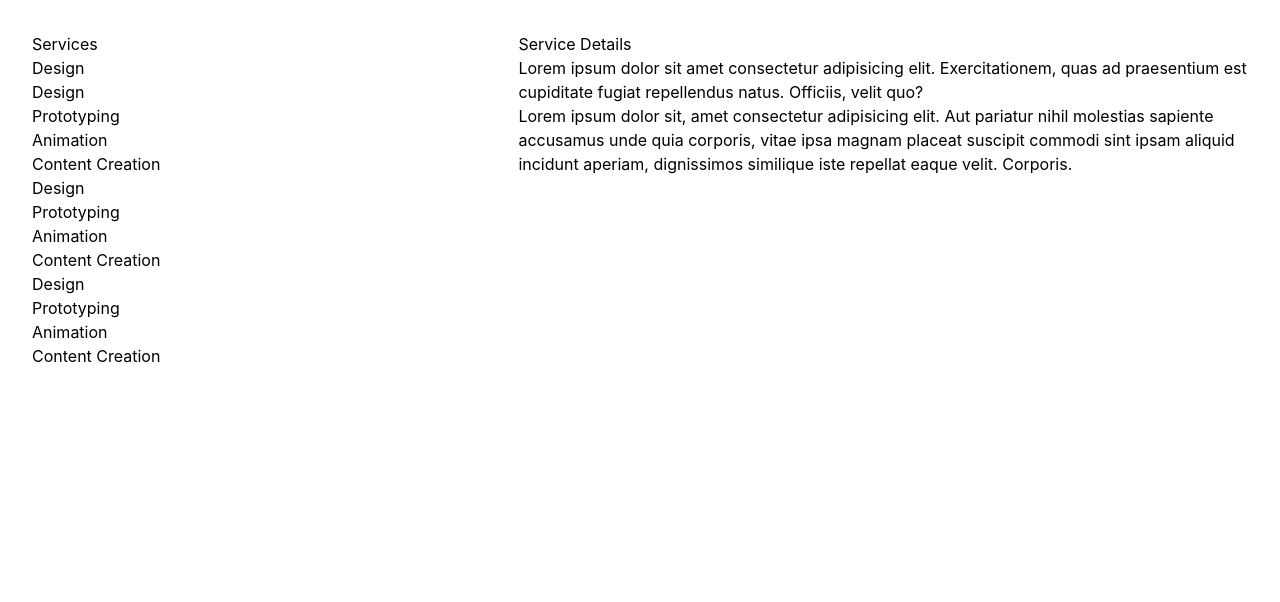
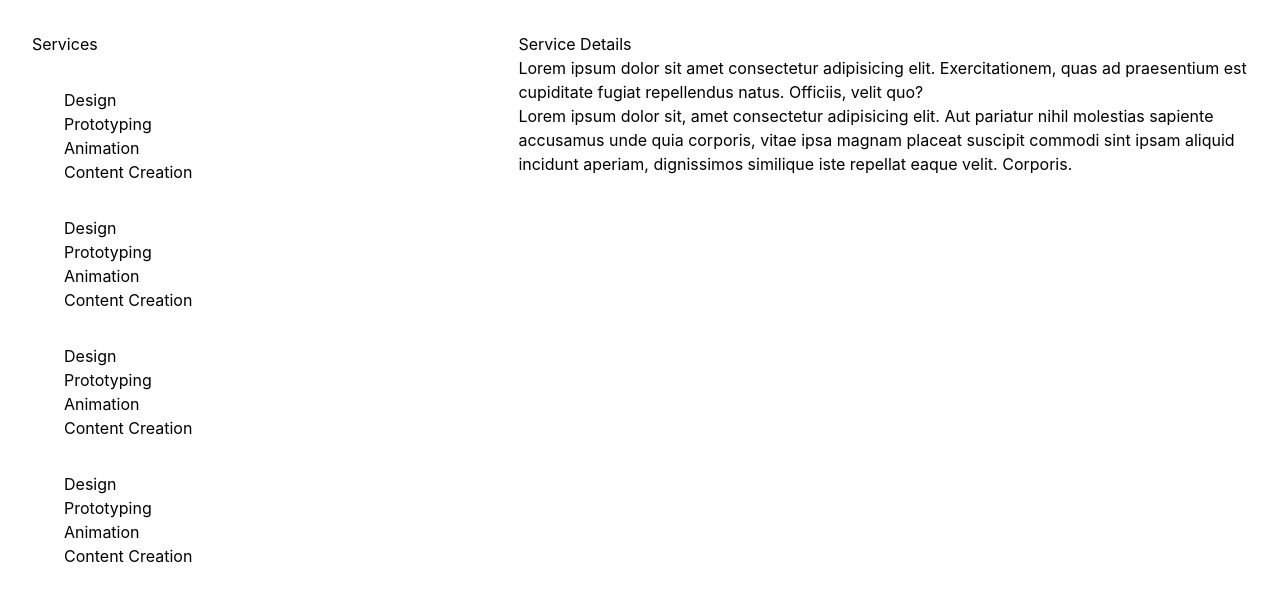
Before and after one commit to salmanahmedx/portfolio-website-react, a React (Create React App) app: page / in a window 1280 px wide. Shown: the top 602 px of the page. Built offline with nearby package versions, Linux system fonts and the light colour scheme.

Commit message:
toggle issue resolve - accordion

```diff
--- a/src/pages/detailsPage/detailsPage.css
+++ b/src/pages/detailsPage/detailsPage.css
@@ -1,3 +1,10 @@
 .hide {
     display: none;
 }
+
+.service-1,
+.service-2,
+.service-3,
+.service-4 {
+    margin: 2rem;
+}
--- a/src/pages/detailsPage/detailsPage.js
+++ b/src/pages/detailsPage/detailsPage.js
@@ -5,11 +5,16 @@ import "./detailsPage.css"
 const DetailsPage = () => {
 
     const expandServiceList = (e) => {
-        console.log("clicked")
-        console.log(e.target.nextSibling.classList);
-        console.log(e.target.nextSibling.classList.toggle("hide"));
+        console.log(e.target)
+        if (e.target.classList.contains("service-1-heading") && e.target.nextSibling.classList.contains("subServices")) {
+            e.target.nextSibling.classList.toggle("hide")
+        }
+        // e.target.nextSibling.classList.toggle("hide");
     }
 
+    const expandServiceDetails = (e) => {
+        console.log(e.target)
+    }
     return (
         <div className='container flex'>
             {/* service section */}
@@ -18,7 +23,7 @@ const DetailsPage = () => {
                 {/* ============================================= single service */}
                 <div className="service-1" onClick={expandServiceList}>
                     <h3 className='service-1-heading'>Design</h3>
-                    <div className="subServices-1 hide">
+                    <div className="subServices-1 subServices">
                         <div className="subService-1">Prototyping</div>
                         <div className="subService-2">Animation</div>
                         <div className="subService-3">Content Creation</div>
@@ -29,7 +34,7 @@ const DetailsPage = () => {
                 {/* ============================================= single service */}
                 <div className="service-2" onClick={expandServiceList}>
                     <h3 className='service-2-heading'>Design</h3>
-                    <div className="subServices-2">
+                    <div className="subServices-2 subServices">
                         <div className="subService-4">Prototyping</div>
                         <div className="subService-5">Animation</div>
                         <div className="subService-6">Content Creation</div>
```
